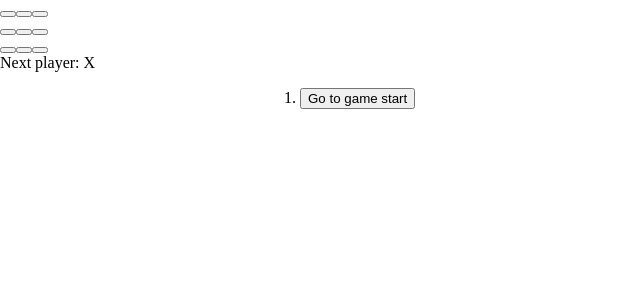
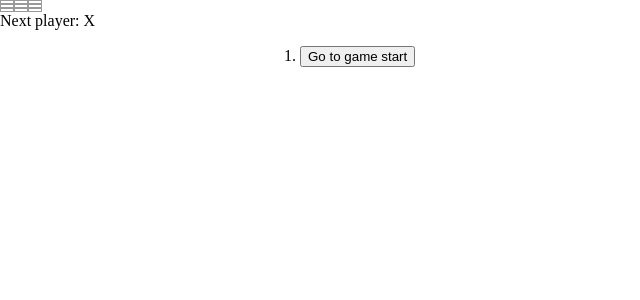
Before and after one commit to TzuCChan/Tic-Tac-Toe-React, a React (Create React App) app: page / in a window 1280 px wide. Shown: the top 300 px of the page, without its empty margins (0-640 px from the left). Built offline with nearby package versions, Linux system fonts and the light colour scheme.

Commit message:
css square

```diff
--- a/src/index.css
+++ b/src/index.css
@@ -1,3 +1,10 @@
+.square {
+  color: blue;
+  background: #fff;
+  border: 1px solid #999;
+  float: left;
+}
+
 .status {
   margin-bottom: 10px;
 }
```
